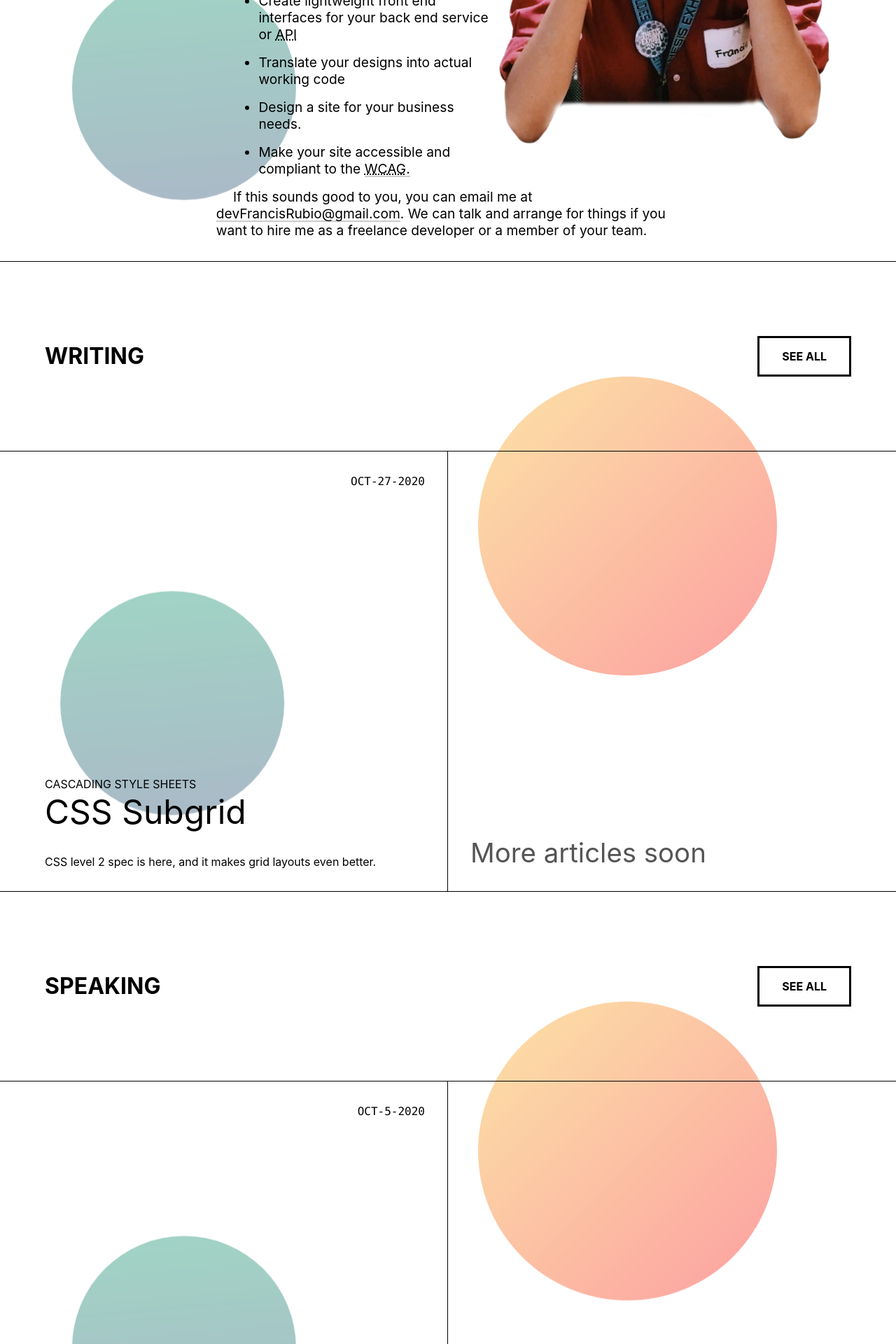
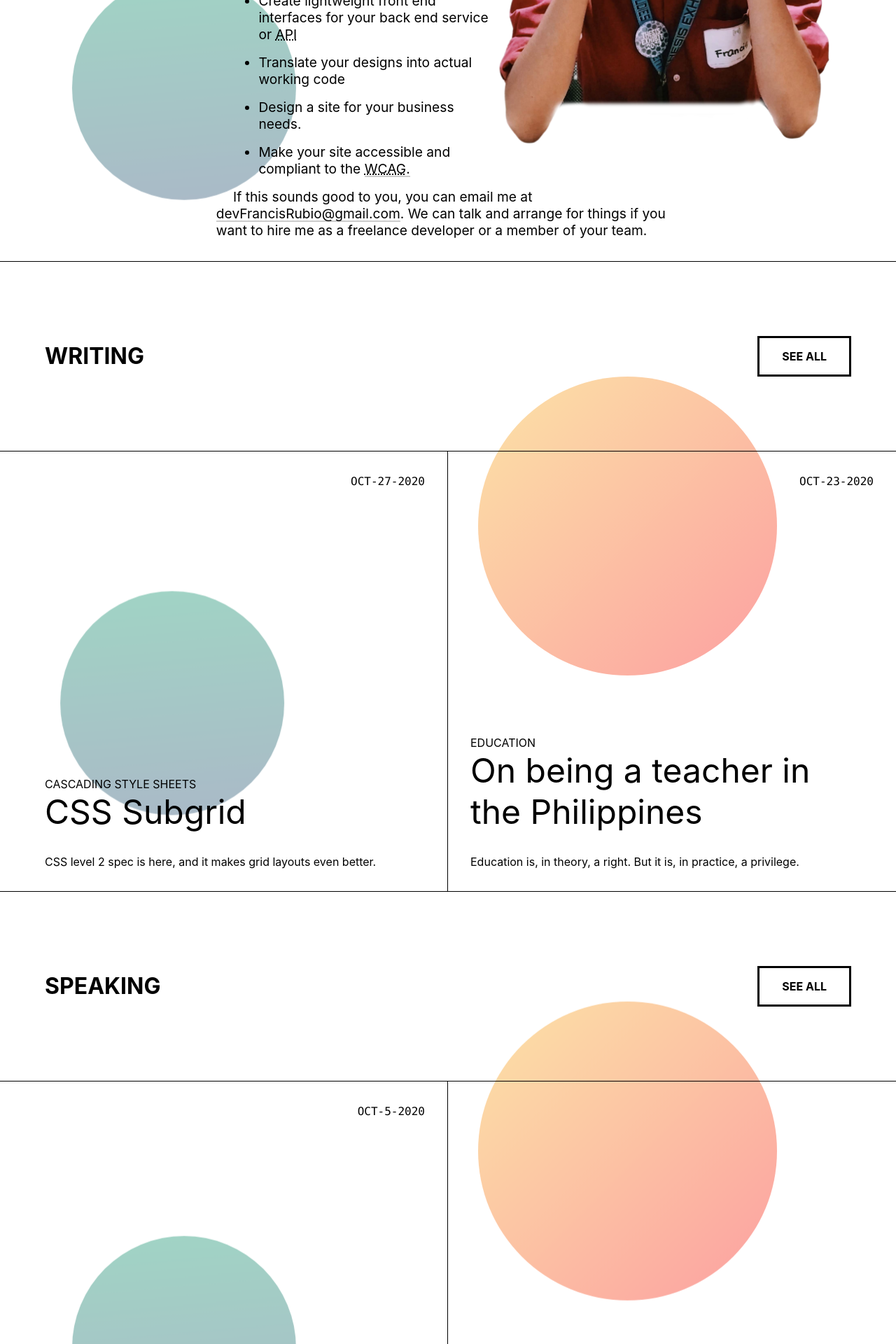
Before and after one commit to maniczirconium/maniczirconium.github.io, a Jekyll site: the page built from index.html, in a window 1280 px wide. Shown: the part 1353-3273 px from the top of the page at 70% size. Built offline with Jekyll 4.4.1, drawn with Linux system fonts in a browser that asks for light colours; the list of posts is cut into pages by our own code; comment, search, counter and statistics services are not loaded.

Commit message:
:lipstick: Some UI tweaks

```diff
--- a/_sass/_typography.scss
+++ b/_sass/_typography.scss
@@ -102,10 +102,8 @@ a {
   }
 
   &[href]:focus {
-    box-shadow:
-      0 0 0 3px var(--bg-color),
-      0 0 0 6px var(--fg-color);
-    outline: none;
+    outline: 3px solid;
+    outline-offset: 3px;
   }
 }
 
--- a/index.html
+++ b/index.html
@@ -85,8 +85,18 @@ layout: default
         </footer>
       </article>
 
-      <article class="card card--empty">
-        <p>More articles soon</p>
+      {% assign post1 = site.posts[1] %}
+      <article class="card">
+        <header>
+          <h3 class="card__title"><a href="{{ post1.url }}">{{ post1.title }}</a></h3>
+          <h4 class="card__category">{{ post1.category }}</h4>
+        </header>
+        <div class="card__body">
+          <p>{{ post1.description }}</p>
+        </div>
+        <footer>
+          <time aria-label="Date published" class="card__pubdate" datetime="{{ post1.date | date: "%F" }}">{{ post1.date | date: "%b-%d-%Y" }}</time>
+        </footer>
       </article>
     </div>
   </section>
```
